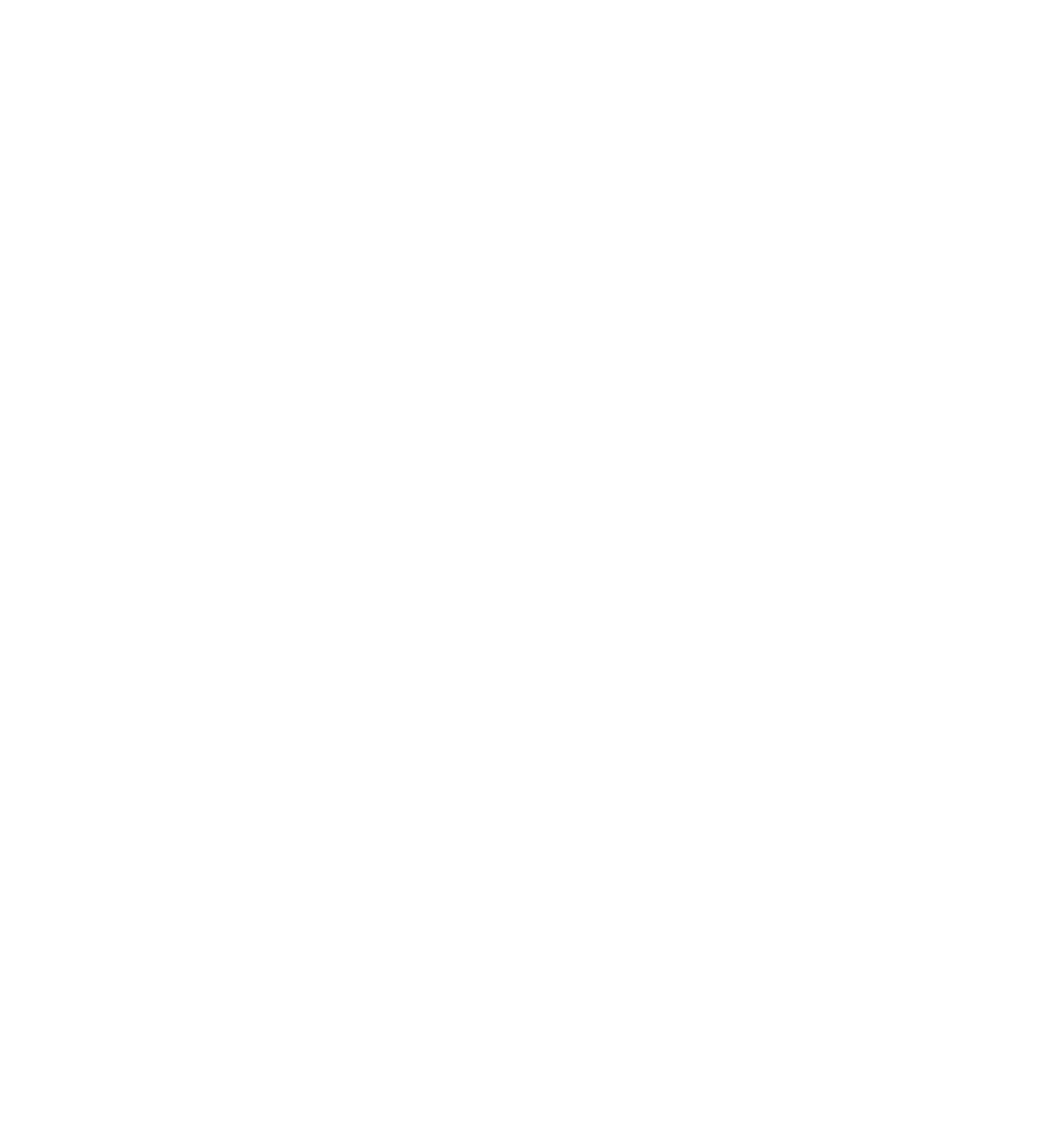
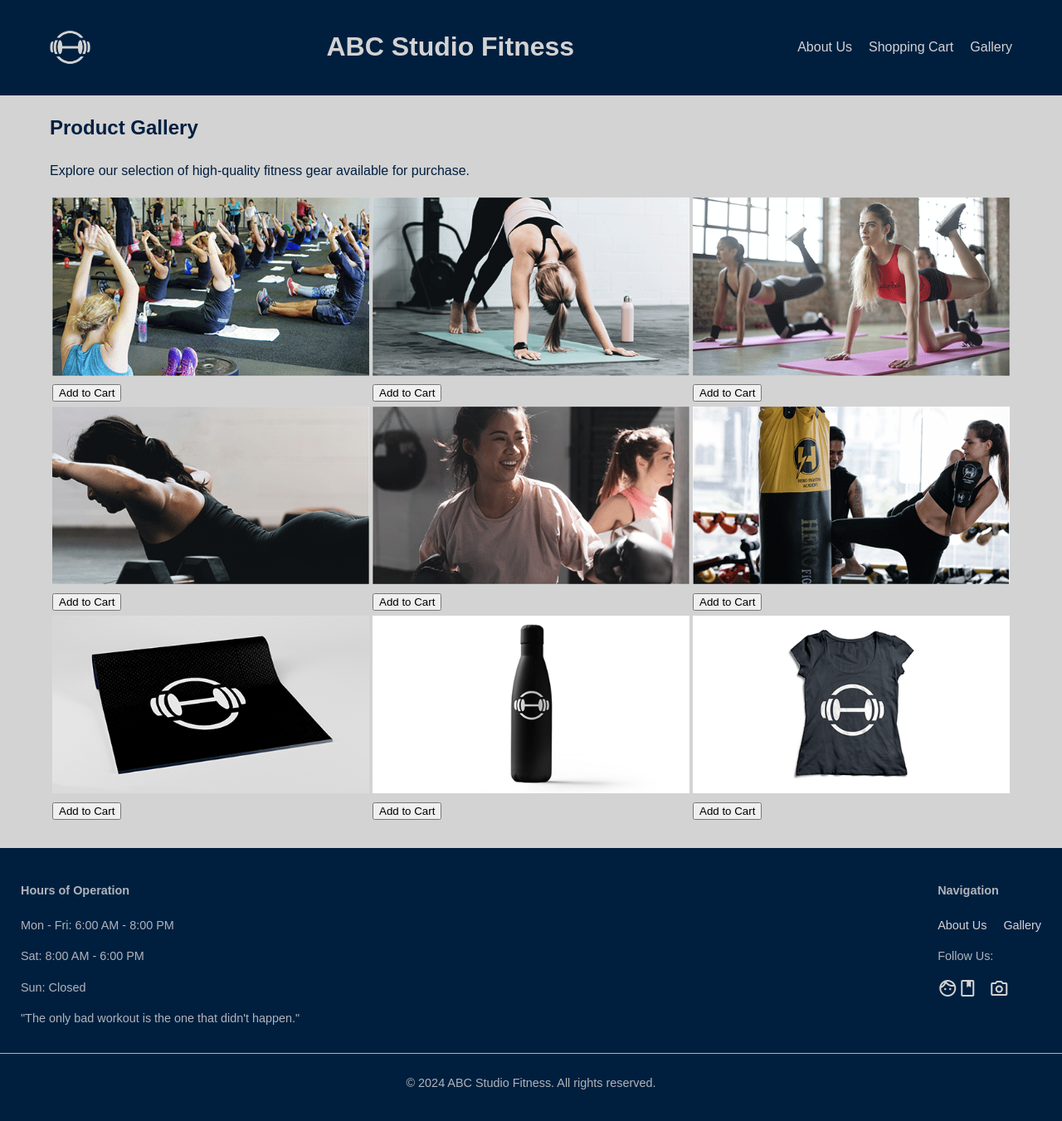
Before and after one commit to corbinreak/ABC-Studio-Fitness, a website: page gallery.html in a window 1280 px wide. Shown: the whole page at 83% size. Before the commit the page ends 800 px from the top, so only its background shows below. Drawn offline with nearby package versions, Linux system fonts and the light colour scheme.

Commit message:
second commit finished building all pages finishing up css now

```diff
--- a/aboutus.html
+++ b/aboutus.html
@@ -0,0 +1,117 @@
+<!DOCTYPE html>
+<html lang="en">
+    <head>
+        <meta charset="UTF-8">
+        <meta name="viewport" content="width=device-width, initial-scale=1.0">
+        <title>About Us - ABC Studio Fitness</title>
+
+        <link rel="preconnect" href="https://fonts.googleapis.com">
+        <link rel="preconnect" href="https://fonts.gstatic.com" crossorigin>
+        <link href="https://fonts.googleapis.com/css2?family=Comfortaa:wght@400&display=swap" rel="stylesheet">
+
+        <link rel="stylesheet" href="https://fonts.googleapis.com/css2?family=Material+Symbols+Outlined:opsz,wght,FILL,GRAD@20..48,100..700,0..1,-50..200" />
+
+        <link rel="stylesheet" href="styles/style.css">
+    </head>
+
+    <body>
+
+        <header>
+            <div class="header-container">
+                <img src="./public/images/Client2_Logo.png" alt="ABC Studio Fitness Logo" class="client-logo">
+                <h1 class="header-title"><a href="index.html">ABC Studio Fitness</a></h1>
+
+                <nav>
+                    <ul>
+                        <li><a href="aboutus.html">About Us</a></li>
+                        <li><a href="shoppingcart.html">Shopping Cart</a></li>
+                        <li><a href="gallery.html">Gallery</a></li>
+                    </ul>
+                </nav>
+            </div>
+        </header>
+
+        <main>
+            <h2>Our Commitment to Wellness</h2>
+
+            <section class="about-content">
+                <p>ABC Fitness Studio is a local fitness haven specializing in a diverse range of classes, including yoga, Pilates, and Zumba, all geared toward promoting a healthy and active lifestyle.</p>
+
+                <p>With a commitment to well-being, we aim to provide our community with a welcoming space for physical and mental wellness. We embody values of balance, harmony, and active living, and our goal is to foster community connections and facilitate class inquiries, bookings, and equipment purchases.</p>
+
+                <p class="body-large">Additionally, we offer a selection of high-quality fitness and training equipment to support our clients’ fitness journeys.</p>
+
+                <p class="subtitle">Join us today and discover the path to a healthier you!</p>
+            </section>
+
+            <section class="contact-form-section">
+                <h3>Send Us a Message</h3>
+
+                <form action="submit_form.php" method="POST" class="contact-form">
+
+                    <div class="form-group">
+                        <label for="name">Full Name:</label>
+                        <input type="text" id="name" name="full_name" required>
+                    </div>
+
+                    <div class="form-group">
+                        <label for="email">Email Address:</label>
+                        <input type="email" id="email" name="email_address" required>
+                    </div>
+
+                    <div class="form-group">
+                        <label for="subject">Subject:</label>
+                        <select id="subject" name="subject" required>
+                            <option value="">-- Select Inquiry Type --</option>
+                            <option value="class_inquiry">Class Inquiry/Booking</option>
+                            <option value="product_order">Equipment/Product Order</option>
+                            <option value="feedback">General Feedback</option>
+                        </select>
+                    </div>
+
+                    <div class="form-group">
+                        <label for="message">Your Message:</label>
+                        <textarea id="message" name="user_message" rows="6" required></textarea>
+                    </div>
+
+                    <button type="submit">Submit Inquiry</button>
+                </form>
+            </section>
+        </main>
+
+        <footer>
+            <div class="footer-container">
+
+                <div class="footer-info">
+                    <h4>Hours of Operation</h4>
+                    <p>Mon - Fri: 6:00 AM - 8:00 PM</p>
+                    <p>Sat: 8:00 AM - 6:00 PM</p>
+                    <p>Sun: Closed</p>
+                    <p class="motto">"The only bad workout is the one that didn't happen."</p>
+                </div>
+
+                <div class="footer-nav-social">
+                    <nav class="footer-nav">
+                        <h4>Navigation</h4>
+                        <ul>
+                            <li><a href="aboutus.html">About Us</a></li>
+                            <li><a href="gallery.html">Gallery</a></li>
+                        </ul>
+                    </nav>
+
+                    <div class="social-links">
+                        <p>Follow Us:</p>
+                        <a href="#"><span class="material-symbols-outlined">facebook</span></a>
+                        <a href="#"><span class="material-symbols-outlined">photo_camera</span></a>
+                    </div>
+                </div>
+
+            </div>
+
+            <div class="copyright-bar">
+                <p>&copy; 2024 ABC Studio Fitness. All rights reserved.</p>
+            </div>
+        </footer>
+
+    </body>
+</html>
--- a/gallery.html
+++ b/gallery.html
@@ -0,0 +1,117 @@
+<!DOCTYPE html>
+<html lang="en">
+    <head>
+        <meta charset="UTF-8">
+        <meta name="viewport" content="width=device-width, initial-scale=1.0">
+        <title>Gallery - ABC Studio Fitness</title>
+
+        <link rel="stylesheet" href="https://fonts.googleapis.com/css2?family=Material+Symbols+Outlined:opsz,wght,FILL,GRAD@20..48,100..700,0..1,-50..200" />
+
+        <link rel="stylesheet" href="styles/style.css">
+    </head>
+
+    <body>
+
+        <header>
+            <div class="header-container">
+                <img src="./public/images/Client2_Logo.png" alt="ABC Studio Fitness Logo" class="client-logo">
+                <h1 class="header-title"><a href="index.html">ABC Studio Fitness</a></h1>
+
+                <nav>
+                    <ul>
+                        <li><a href="aboutus.html">About Us</a></li>
+                        <li><a href="shoppingcart.html">Shopping Cart</a></li>
+                        <li><a href="gallery.html">Gallery</a></li>
+                    </ul>
+                </nav>
+            </div>
+        </header>
+
+        <main>
+            <h2>Product Gallery</h2>
+            <p>Explore our selection of high-quality fitness gear available for purchase.</p>
+
+            <table class="product-gallery">
+                <tr>
+                    <td>
+                        <img src="./public/images/Client2_GroupYoga.png" alt="Individual Yoga Session" style="width:100%;">
+                        <button>Add to Cart</button>
+                    </td>
+                    <td>
+                        <img src="./public/images/Client2_IndividualYoga.png" alt="Group Yoga Session" style="width:100%;">
+                        <button>Add to Cart</button>
+                    </td>
+                    <td>
+                        <img src="./public/images/Client2_GroupPilates.png" alt="Individual Pilates Session" style="width:100%;">
+                        <button>Add to Cart</button>
+                    </td>
+                </tr>
+
+                <tr>
+                    <td>
+                        <img src="./public/images/Client2_IndividualPilates.png" alt="Group Pilates Session" style="width:100%;">
+                        <button>Add to Cart</button>
+                    </td>
+                    <td>
+                        <img src="./public/images/Client2_GroupKickboxing.png" alt="Individual Kickboxing Session" style="width:100%;">
+                        <button>Add to Cart</button>
+                    </td>
+                    <td>
+                        <img src="./public/images/Client2_IndividualKickboxing.png" alt="Group Kickboxing Session" style="width:100%;">
+                        <button>Add to Cart</button>
+                    </td>
+                </tr>
+
+                <tr>
+                    <td>
+                        <img src="./public/images/Client2_YogaMat.png" alt="Yoga Mat" style="width:100%;">
+                        <button>Add to Cart</button>
+                    </td>
+                    <td>
+                        <img src="./public/images/Client2_WaterBottle.png" alt="Water Bottle" style="width:100%;">
+                        <button>Add to Cart</button>
+                    </td>
+                    <td>
+                        <img src="./public/images/Client2_TeeShirt.png" alt="Tee Shirt" style="width:100%;">
+                        <button>Add to Cart</button>
+                    </td>
+                </tr>
+            </table>
+        </main>
+
+        <footer>
+            <div class="footer-container">
+
+                <div class="footer-info">
+                    <h4>Hours of Operation</h4>
+                    <p>Mon - Fri: 6:00 AM - 8:00 PM</p>
+                    <p>Sat: 8:00 AM - 6:00 PM</p>
+                    <p>Sun: Closed</p>
+                    <p class="motto">"The only bad workout is the one that didn't happen."</p>
+                </div>
+
+                <div class="footer-nav-social">
+                    <nav class="footer-nav">
+                        <h4>Navigation</h4>
+                        <ul>
+                            <li><a href="aboutus.html">About Us</a></li>
+                            <li><a href="gallery.html">Gallery</a></li>
+                        </ul>
+                    </nav>
+
+                    <div class="social-links">
+                        <p>Follow Us:</p>
+                        <a href="#"><span class="material-symbols-outlined">facebook</span></a>
+                        <a href="#"><span class="material-symbols-outlined">photo_camera</span></a>
+                    </div>
+                </div>
+
+            </div>
+
+            <div class="copyright-bar">
+                <p>&copy; 2024 ABC Studio Fitness. All rights reserved.</p>
+            </div>
+        </footer>
+
+    </body>
+</html>
--- /dev/null
+++ b/styles/style.css
@@ -0,0 +1,127 @@
+/*
+   Global Reset and Base Styles
+*/
+
+
+/* Box-sizing enseres padding and border does not increse the elements size*/
+
+*, *::before, *::after {
+    box-sizing: border-box;
+}
+
+/* Remove default margin and padding from the body */
+body {
+    margin: 0;
+    padding: 0;
+    font-family: Arial, sans-serif;
+    line-height: 1.6;
+    color: #001f3f;
+    background-color: #d3d3d3;
+}
+
+/* Remove list styles for navigation */
+ul {
+    list-style: none;
+    padding: 0;
+    margin: 0;
+}
+
+/* Base Link style */
+a {
+    color: #d3d3d3;
+    text-decoration: none;
+}
+
+a:hover {
+    margin-left: 2px;
+    font-size: 1.1rem;
+    color: #634e99;
+}
+
+/*
+    Layout and Structure Styles (applies for all pages)
+*/
+
+.header-container, footer-container, main {
+    max-width: 1200px;
+    margin: 0 auto; /* Center the container */
+    padding: 0 20px; /* Add some horizontal padding */
+}
+
+
+/*
+    Header and Navigation Styles
+*/
+
+header {
+    background-color: #001f3f;
+    border-bottom: 1px solid #001f3f;
+    padding: 10px 0;
+}
+
+.header-container {
+    display: flex;
+    justify-content: space-between;
+    align-items: center;
+}
+
+.client-logo {
+    max-height: 50px;
+    margin-right: 15px;
+}
+
+nav ul {
+    display: flex;
+    gap: 20px;
+}
+
+/*
+    Footer Styles
+*/
+
+footer {
+    background-color: #001f3f;
+    color: #d3d3d3d3;
+    padding: 20px 0;
+    margin-top: 30px;
+    font-size: 0.9rem;
+}
+
+.footer-info {
+    margin-left: 25px;
+}
+
+.footer-nav-social {
+    margin-right: 25px;
+}
+
+.footer-nav a:hover {
+    cursor: pointer;
+}
+
+.footer-container {
+    display: flex;
+    justify-content: space-between;
+    align-items: flex-start;
+    padding-bottom: 15px;
+}
+
+.copyright-bar {
+    text-align: center;
+    border-top: 1px solid #d3d3d3d3;
+    padding-top: 10px;
+}
+
+.copright-bar p {
+    margin: 0;
+}
+
+/*
+  Style for Material Symbols (google_icons)
+*/
+
+.material-symbols-outlined {
+    font-size: 24px;
+    color: #d3d3d3;
+    margin-right: 10px
+}
```
Also changed, not shown: index.html (+77 -5 lines), public/images/Client2_GroupKickboxing.png (added), public/images/Client2_GroupPilates.png (added), public/images/Client2_GroupYoga.png (added), public/images/Client2_IndividualKickboxing.png (added), public/images/Client2_IndividualPilates.png (added), public/images/Client2_IndividualYoga.png (added), public/images/Client2_Logo.png (added), public/images/Client2_TeeShirt.png (added), public/images/Client2_WaterBottle.png (added), public/images/Client2_YogaMat.png (added).
